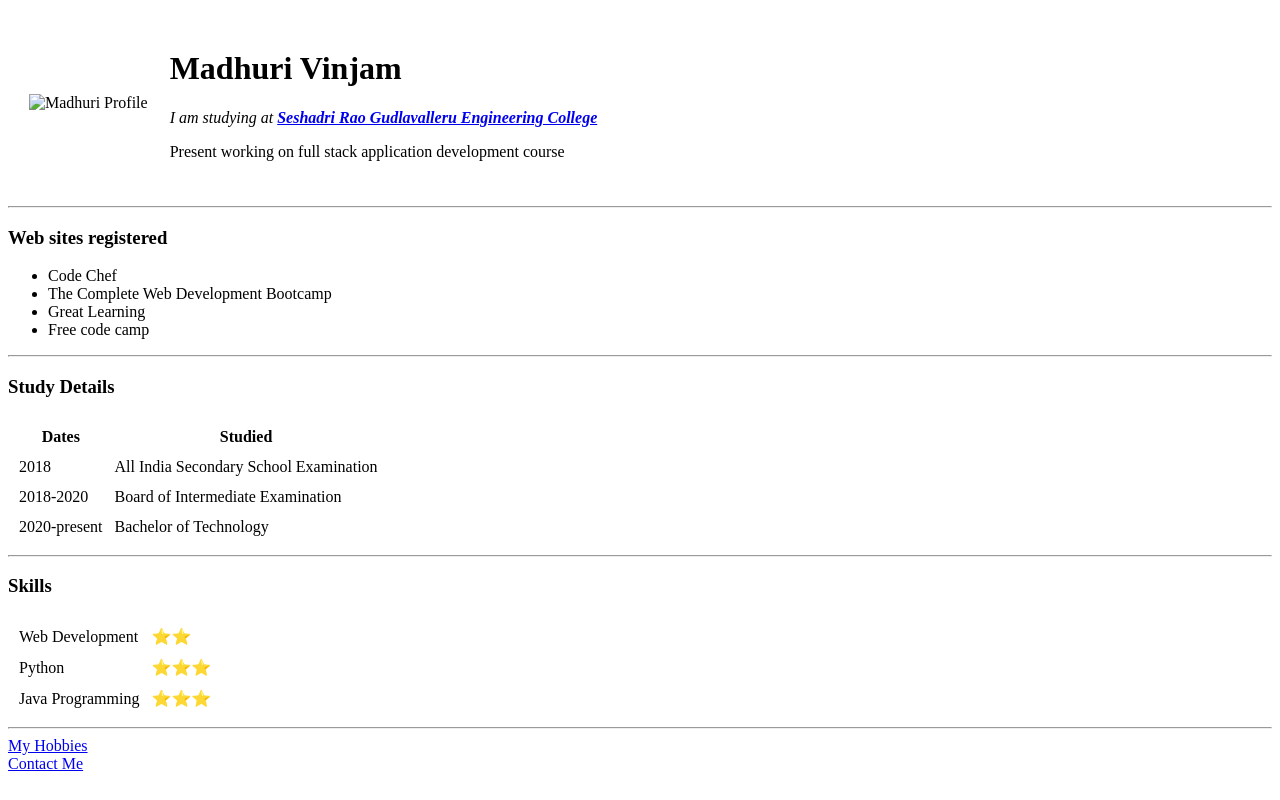
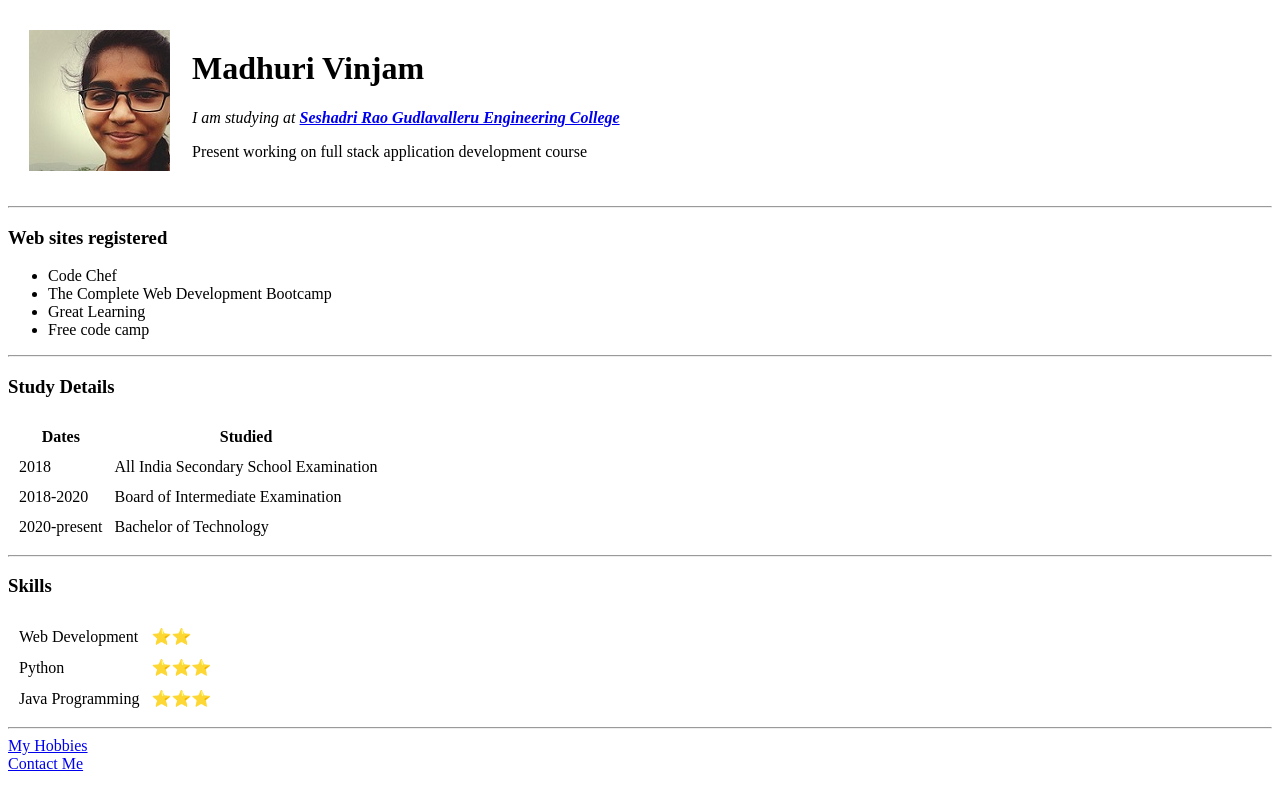
Before and after one commit to Madhu-1607/CV, a plain HTML site: page index.html in a window 1280 px wide. Drawn offline with Linux system fonts and the light colour scheme.

Commit message:
Update index.html

```diff
--- a/index.html
+++ b/index.html
@@ -9,7 +9,7 @@
 <body>
   <table cellspacing="20">
     <tr>
-      <td><img src="image/Madhuri.png" alt="Madhuri Profile"></td>
+      <td><img src="Madhuri.png" alt="Madhuri Profile"></td>
       <td><h1>Madhuri Vinjam</h1>
       <p><em>I am studying at <strong><a href="https://gecgudlavalleru.ac.in/"> Seshadri Rao Gudlavalleru Engineering College</a></strong></em></p>
       <p>Present working on full stack application development course</p></td>
```
